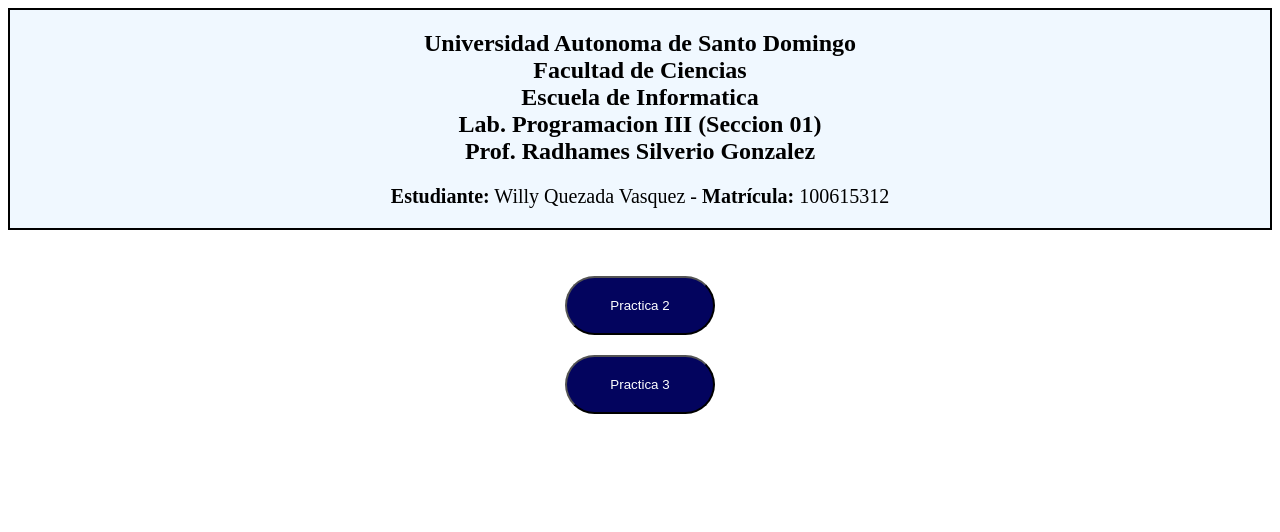
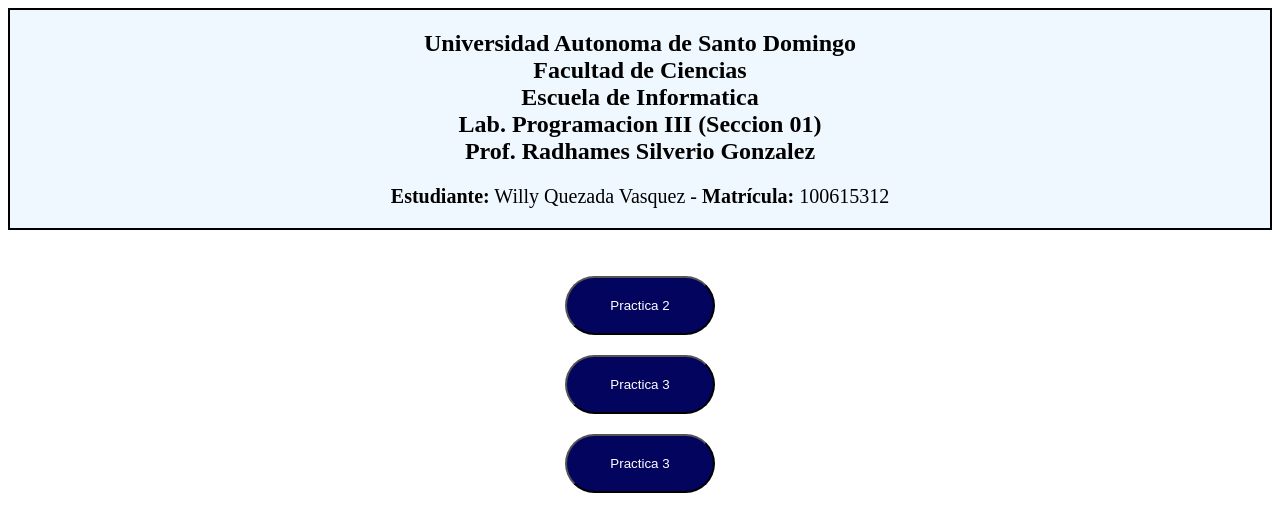
Before and after one commit to Willqv03/Willqv03.github.io, a plain HTML site: page index.html in a window 1280 px wide. Drawn offline with Linux system fonts and the light colour scheme.

Commit message:
Update index.html

```diff
--- a/index.html
+++ b/index.html
@@ -38,5 +38,6 @@
     <br><br>
     <button type="button"  onclick="location.href='Practicas/Practica2/index.html'">Practica 2</button> <br>
     <button type="button"  onclick="location.href='Practicas/Practica3/index.html'">Practica 3</button> <br>
+    <button type="button"  onclick="location.href='Practicas/Practica4/index.html'">Practica 3</button> <br>
 </body>
 </html>
```
